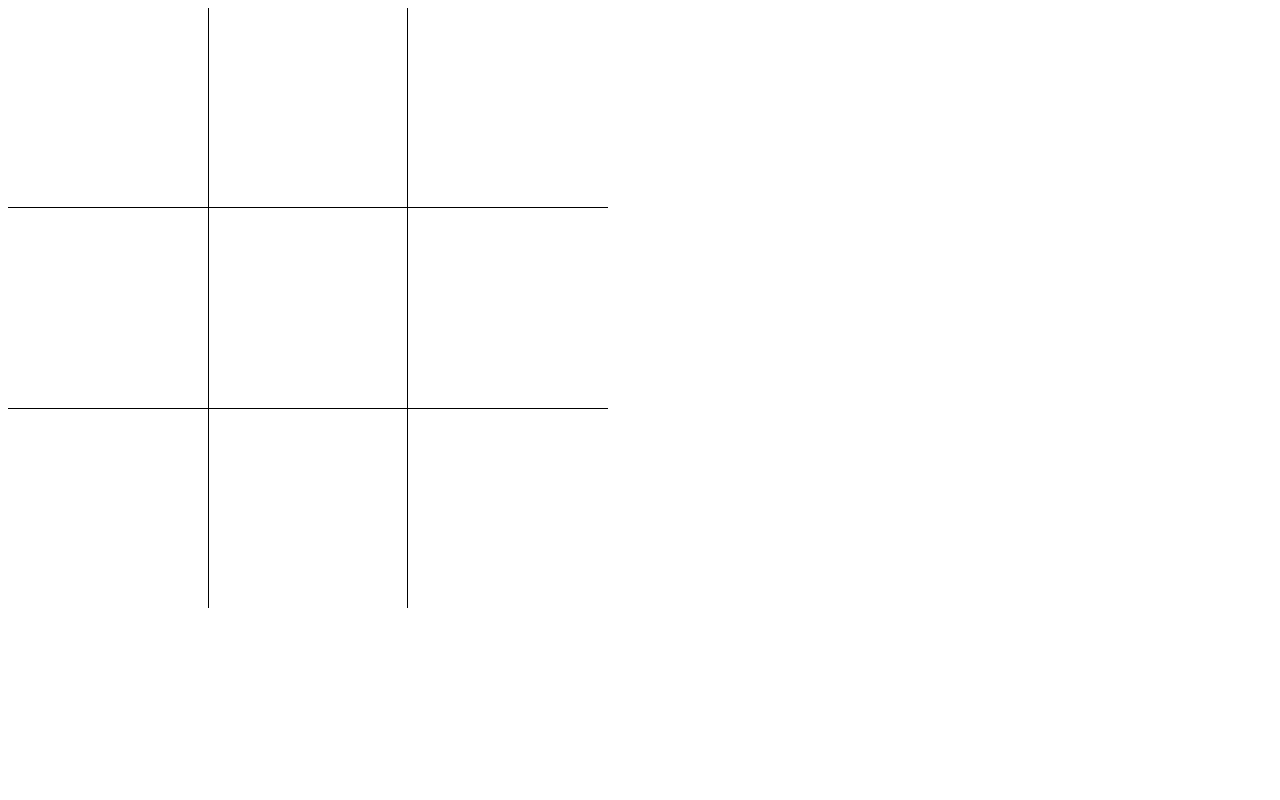
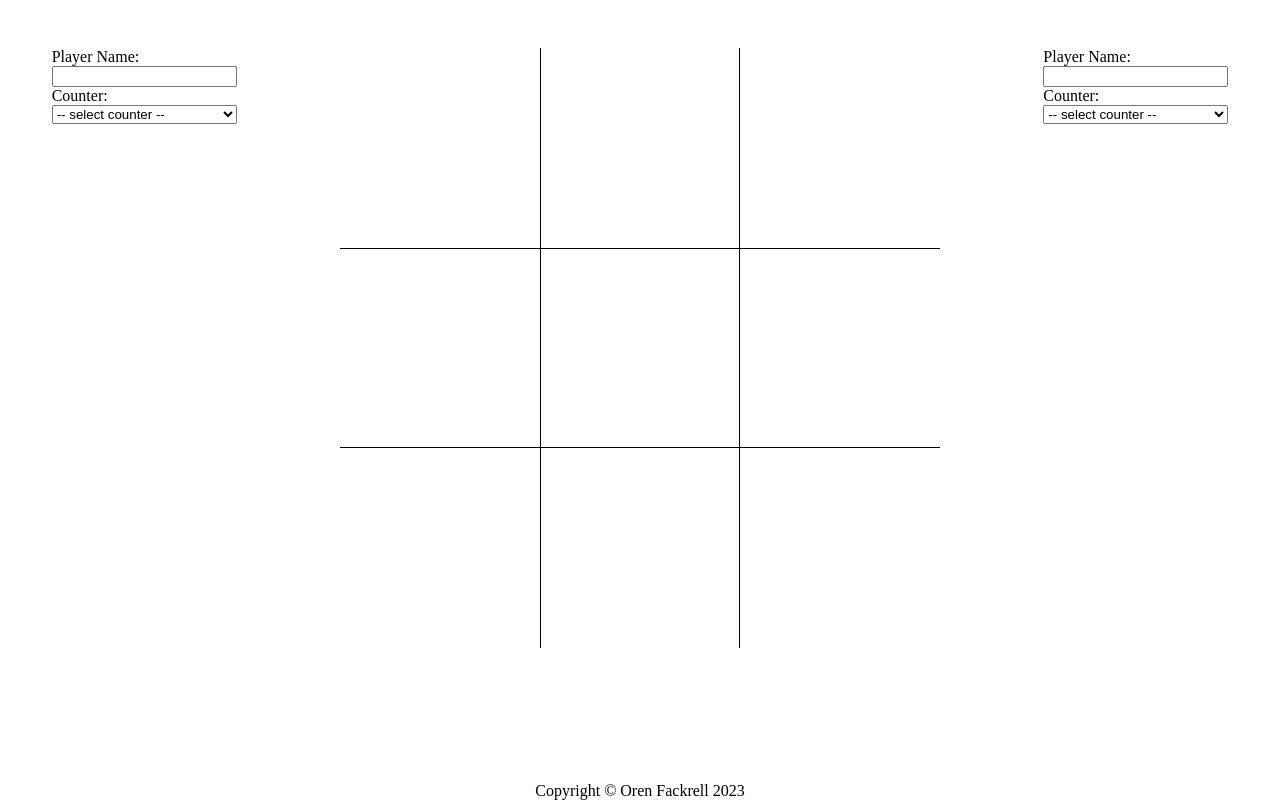
Before and after one commit to orenfackrell/OdinTicTacToe, a plain HTML site: page index.html in a window 1280 px wide. Drawn offline with Linux system fonts and the light colour scheme.

Commit message:
add player information fields

```diff
--- a/index.html
+++ b/index.html
@@ -8,6 +8,17 @@
 </head>
 <body>
 
+    <div class="game">
+        <div class="player-select player1">
+            <label for="player-name">Player Name: </label>
+            <input id="player-name" type="text">
+            <label for="counter-type">Counter: </label>
+            <select name="" id="counter-type">
+                <option value="" selected disabled>-- select counter --</option>
+                <option value="x">x</option>
+                <option value="o">o</option>
+            </select>
+        </div>
         <div class="game-board">
             <div class="tile board-tile1"></div>
             <div class="tile board-tile2"></div>
@@ -19,6 +30,19 @@
             <div class="tile board-tile8"></div>
             <div class="tile board-tile9"></div>
         </div>
+        <div class="player-select player2">
+            <label for="player-name">Player Name: </label>
+            <input id="player-name" type="text">
+            <label for="counter-type">Counter: </label>
+            <select name="" id="counter-type">
+                <option value="" selected disabled>-- select counter --</option>
+                <option value="x">x</option>
+                <option value="o">o</option>
+            </select>
+        </div>
+    </div>
+
+    <footer>Copyright © Oren Fackrell 2023</footer>
 
     <script src="scripts.js"></script>
 </body>
--- a/styles.css
+++ b/styles.css
@@ -1,9 +1,41 @@
+body {
+    margin: 0;
+    padding: 0;
+    display: flex;
+    flex-direction: column;
+    justify-content: space-between;
+    align-items: center;
+    min-height: 100vh;
+}
+
+.game {
+    margin-top: 3rem;
+    display: flex;
+    width: 100%;
+    justify-content: space-around;
+}
+
+.player-select {
+    display: flex;
+    flex-direction: column;
+}
+
 .game-board {
     width: 600px;
     height: 600px;
     display: grid;
     grid-template-columns: repeat(3, 1fr);
+    aspect-ratio: 1 / 1;
 }
+
+.tile {
+    box-sizing: border-box;
+    font-size: xx-large;
+    display: flex;
+    justify-content: center;
+    align-items: center;
+    aspect-ratio: 1 / 1;
+  }
 
 .board-tile2 {
     border-left: 1px solid black;
```
Lines whose indentation alone changed are shown as unchanged.
